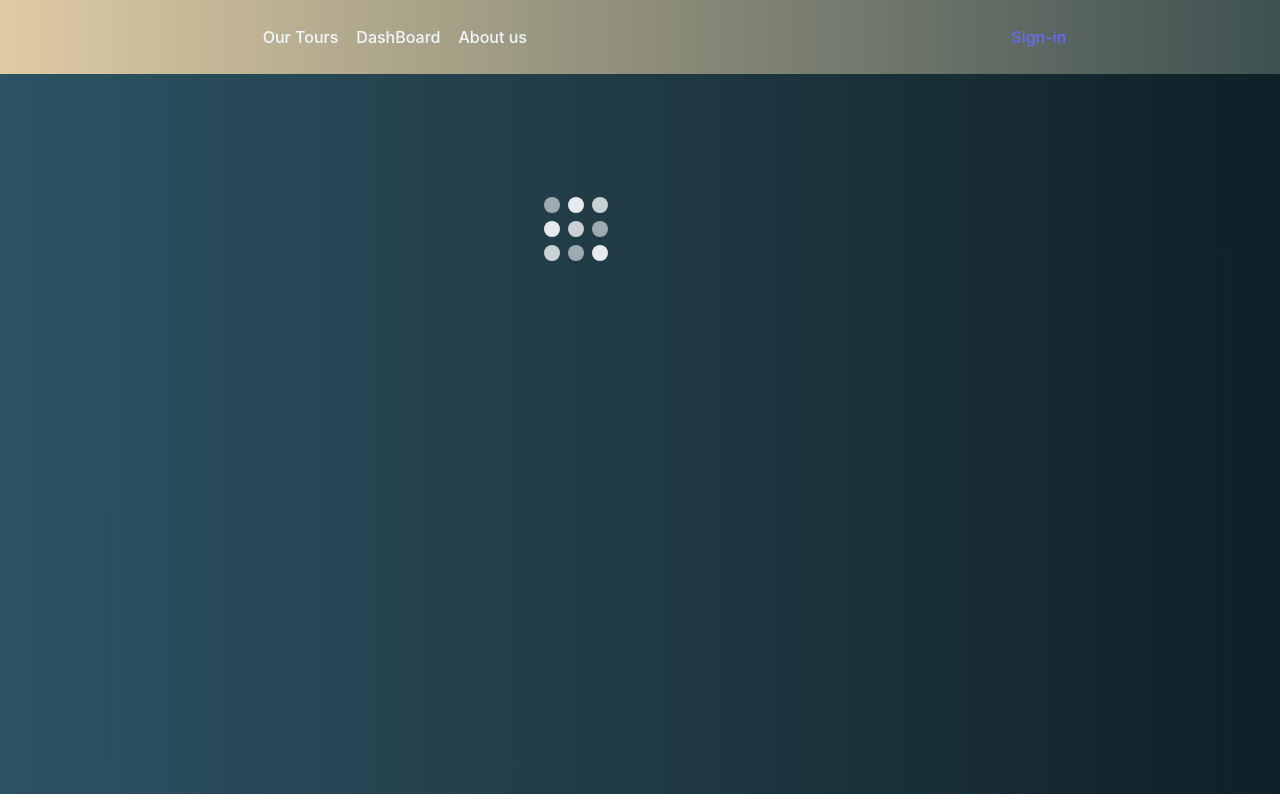
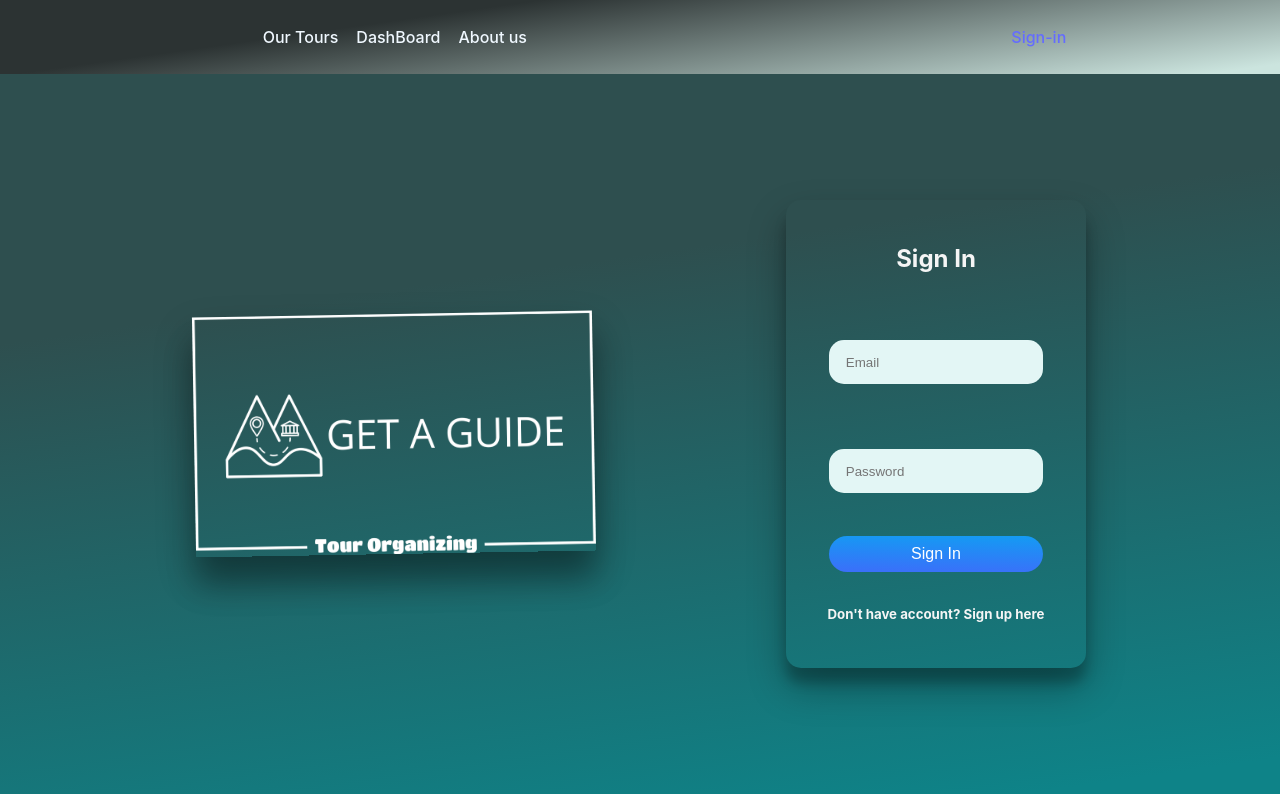
Before and after one commit to FaridBash/GetGuide, a React (Vite) app: page /signin in a window 1280 px wide. Built offline with nearby package versions, Linux system fonts and the light colour scheme; no server answers.

Commit message:
login inprogress

```diff
--- a/src/App.jsx
+++ b/src/App.jsx
@@ -6,6 +6,7 @@ import Header from './components/Header/Header'
 import GuideDash from './components/GuideSection/GuideDash'
 import { createBrowserRouter, RouterProvider } from "react-router-dom";
 import TourDetail from './components/TourDetail/TourDetail'
+import SignIn from './components/SignIn/SignIn'
 
 
 const route = createBrowserRouter([
@@ -25,6 +26,10 @@ const route = createBrowserRouter([
         path: "/guidedash",
         element: <GuideDash/>,
       },
+      {
+        path: "/signin",
+        element: <SignIn/>,
+      },
 
     ],
   },
--- a/src/components/GuideSection/AuctionCard.css
+++ b/src/components/GuideSection/AuctionCard.css
@@ -2,7 +2,7 @@
 
 #auc-container{
     width: 15rem;
-    height: 13rem;
+    height: 18rem;
     border: 1px solid #fff;
     margin: 1rem;
     border-radius: 15px;
@@ -10,6 +10,7 @@
     flex-direction: column;
     align-items: center;
     justify-content: start;
+
 }
 
 #auc-container h5{
--- a/src/components/GuideSection/GuideDash.jsx
+++ b/src/components/GuideSection/GuideDash.jsx
@@ -1,37 +1,40 @@
-import { useEffect,useState } from "react";
+import { useEffect, useState } from "react";
+import Spinner from "../Spinner";
 import AuctionCard from "./AuctionCard";
-import './GuideDash.css'
+import "./GuideDash.css";
 
+export default function GuideDash() {
+  const [isLoading, setIsLoadind] = useState(false);
+  const [auctions, setAcutions] = useState([]);
+  const [filteredAuctions, setFilteredAcutions] = useState();
+  const [auctionBoxId, setAuctionBoxId] = useState(undefined);
+  const [bid, setBid] = useState(undefined);
+  const [user, setUser] = useState(JSON.parse(localStorage.getItem('onlineUser')).role);
+  const [onlineUser, setOnlineUser]=useState(JSON.parse(localStorage.getItem('onlineUser'))??null);
+  const url = `https://640457a280d9c5c7bac5adca.mockapi.io/getguide/auctions`;
 
-export default function GuideDash(){
-    const [isLoading, setIsLoadind]=useState(false);
-    const [auctions, setAcutions]=useState();
-    const [filteredAuctions, setFilteredAcutions]=useState();
+  useEffect(() => {
+    getAuctions();
+  }, []);
 
-    const [user, setUser]=useState('user');
-    const url=`https://640457a280d9c5c7bac5adca.mockapi.io/getguide/auctions`;
-
-    useEffect(()=>{
-        getAuctions();
-
-
-      },[])
-
-      useEffect(()=>{
-
-        if(user==='user' && auctions){
-          const auctionsByUser=auctions.filter((e)=>{return e.username==='Fareed'? e: console.log("object");})
+  useEffect(() => {
+    if (user === "user" && auctions) {
+      const auctionsByUser = auctions.filter((e) => {
+        return e.username === JSON.parse(localStorage.getItem('onlineUser')).firstName ? e : console.log("object");
+      });
       console.log("filtered auctu=ions", auctionsByUser);
 
       setFilteredAcutions(auctionsByUser);
       console.log("Auct by user", auctions);
+    }
+  }, [auctions]);
 
-        }
+  useEffect(() => {
+    console.log("My Bid is", bid);
+    updateHandler(auctionBoxId, bid);
+  }, [bid]);
 
-    },[auctions])
-
-
-    function getAuctions(){
+  function getAuctions() {
     setIsLoadind(true);
     try {
       fetch(url)
@@ -43,37 +46,121 @@ export default function GuideDash(){
           console.log(data);
           setIsLoadind(false);
         });
-      } catch (error) {console.log("Couldn't fetch");}
+    } catch (error) {
+      console.log("Couldn't fetch");
+    }
+  }
+
+  function bidClickHandler(d, id) {
+    setBid(d);
+    setAuctionBoxId(id);
+    console.log("clicccck", id);
+  }
+
+  async function updateHandler(itemId, newbid) {
+    const myAuc = auctions.filter((e) => {
+      return e.id === itemId ? e : undefined;
+    });
+    console.log("myAuc", myAuc);
+    try {
+      fetch(`${url}/${itemId}`, {
+        method: "PUT",
+        body: JSON.stringify({
+          bids: [...myAuc[0].bids, newbid],
+        }),
+        headers: {
+          "Content-type": "application/json; charset=UTF-8",
+        },
+      })
+        .then((res) => res.json())
+        .then((data) => console.log("res", data));
+    } catch (error) {
+
+    }
   }
 
 
-    if(user === 'user'){
-      return <div>
-        <h1>Hello user</h1>
-        {!isLoading && filteredAuctions && filteredAuctions.map((e)=>{
-          return <AuctionCard key={e.id} place={e.place} language={e.language} user={e.username} bids={e.bids.length} userType={user}/>
+  async function updateUserHandler(userId, role){
+    // let user=JSON.parse(localStorage.getItem('onlineUser'));
+    // const role=role;
+    // user={...user, role}
+    try {
+        fetch(`https://640457a280d9c5c7bac5adca.mockapi.io/getguide/users/${userId}`, {
+        method: 'PUT',
+        body: JSON.stringify({
+
+          role:role,
+
+          }),
+          headers: {
+            'Content-type': 'application/json; charset=UTF-8',
+          },
         })
+    .then(res => res.json())
+    .then(data => console.log("res",data))
+    // console.log("EDIT obj:", data);
+    } catch (error) {
 
     }
-        {isLoading && <div id='spinner'> <div className="lds-grid"><div></div><div></div><div></div><div></div><div></div><div></div><div></div><div></div><div></div></div> </div>}
+    }
+
+  if (user === "user") {
+    return (
+      <div id="user-page">
+        <h4>Hello {onlineUser.firstName}</h4>
+        <div id="user-dash">
+          {!isLoading &&
+            filteredAuctions &&
+            filteredAuctions.map((e) => {
+              return (
+                <AuctionCard
+                  key={e.id}
+                  place={e.place}
+                  language={e.language}
+                  user={e.username}
+                  bids={e.bids.length}
+                  userType={user}
+                />
+              );
+            })}
+          {isLoading && <Spinner />}
         </div>
-    }
-    else if(user === 'guide' ){
-
-    return <div id="guide-dash-container">
-        <h4>Hello Guide</h4>
+      </div>
+    );
+  } else if (user === "guide") {
+    return (
+      <div id="guide-dash-container">
+        <h4>Hello {onlineUser.firstName}</h4>
         <div id="page-container">
           <h5>Open Bids:</h5>
           <div id="auctions-sec">
-        {!isLoading && auctions && auctions.map((e)=>{
-            return <AuctionCard place={e.place} language={e.language} user={e.username} bids={e.bids.length} userType={user}/>
+            {!isLoading &&
+              auctions &&
+              auctions.map((e) => {
+                return (
+                  <AuctionCard
+                    key={e.id}
+                    place={e.place}
+                    language={e.language}
+                    user={e.username}
+                    bids={e.bids.length}
+                    userType={user}
+                    bidClickHandler={bidClickHandler}
+                    aucId={e.id}
+                  />
+                );
               })}
-        {isLoading && <div id='spinner'> <div className="lds-grid"><div></div><div></div><div></div><div></div><div></div><div></div><div></div><div></div><div></div></div> </div>}
+            {isLoading && <Spinner />}
           </div>
         </div>
       </div>
-    }
-    else if(user === 'admin'){
-      return <div><h1>Wlcome admin</h1></div>
+    );
+  } else if (user === "admin") {
+    return (
+      <div>
+        <h1>Welcome admin</h1>
+        <button onClick={()=>{updateUserHandler(10, "admin")}}>edit</button>
+      </div>
+    );
   }
 }
--- a/src/components/Header/Header.css
+++ b/src/components/Header/Header.css
@@ -5,13 +5,18 @@
 
 #outlet {
   width: 100%;
-  height: 90%;
+  height: 90vh;
   display: flex;
   flex-direction: row;
   align-items: center;
-  background: #0f2027;
-  background: -webkit-linear-gradient(to right, #2c5364, #203a43, #0f2027);
-  background: linear-gradient(to right, #2c5364, #203a43, #0f2027);
+  background: rgb(46, 79, 79);
+  background: linear-gradient(
+    172deg,
+    rgba(46, 79, 79, 1) 30%,
+    rgba(14, 131, 136, 1) 96%
+  );
+  color: whitesmoke;
+  overflow-y: hidden;
 }
 
 #header {
@@ -21,18 +26,19 @@
   display: flex;
   align-items: center;
   justify-content: space-around;
-  background: #3e5151;
-  background: -webkit-linear-gradient(
-    to right,
-    #decba4,
-    #3e5151
+  background: rgb(44, 51, 51);
+  background: linear-gradient(
+    172deg,
+    rgba(44, 51, 51, 1) 30%,
+    rgba(203, 228, 222, 1) 96%
   );
-  background: linear-gradient(
-    to right,
-    #decba4,
-    #3e5151
-  );
+}
 
+#user-logout{
+  width: max-content;
+  display: flex;
+  align-items: center;
+  justify-content: space-evenly;
 }
 
 #header h2 {
@@ -107,7 +113,6 @@
     flex-direction: row;
     align-items: center;
     padding-top: 1rem;
-
     padding-bottom: 2rem;
   }
 }
--- /dev/null
+++ b/src/components/SignIn/SignIn.css
@@ -0,0 +1,101 @@
+
+#signup-form-container{
+    width: 35vw;
+    height: 65%;
+    display: flex;
+    /* flex-direction: column; */
+    align-items: center;
+    justify-content: center;
+    /* border: 2px solid white; */
+    margin: auto;
+    /* padding: 3rem; */
+}
+
+
+#signup-form{
+    width: 80%;
+    min-width: 300px;
+    height: 100%;
+    display: flex;
+    flex-direction: column;
+    align-items: center;
+    justify-content: space-around;
+    /* border: 2px solid #fff; */
+    border-radius: 15px;
+    padding: 1rem;
+    box-shadow: rgba(0, 0, 0, 0.3) 0px 19px 38px, rgba(0, 0, 0, 0.22) 0px 15px 12px;
+}
+#inputs{
+
+    width: 100%;
+    height: 50%;
+    display: flex;
+    flex-direction: column;
+}
+
+#logo{
+  width: 25rem;
+  height: 15rem;
+  margin-right: 12rem;
+  box-shadow: rgba(0, 0, 0, 0.3) 0px 19px 38px, rgba(0, 0, 0, 0.22) 0px 30px 30px;
+  transform: rotate(-1deg);
+}
+
+.signup-input{
+    width: 80%;
+    height: 20%;
+    border-radius: 15px;
+    border: 1px solid transparent;
+    box-sizing: border-box;
+    margin: auto;
+    padding: 1rem;
+    background-color:#e3f6f5;
+    color: #272643;
+}
+
+
+
+/* CSS */
+.button-21 {
+  width: 80%;
+  align-items: center;
+  appearance: none;
+  background-color: #3EB2FD;
+  background-image: linear-gradient(1deg, #4F58FD, #149BF3 99%);
+  background-size: calc(100% + 20px) calc(100% + 20px);
+  border-radius: 100px;
+  border-width: 0;
+  box-shadow: none;
+  box-sizing: border-box;
+  color: #FFFFFF;
+  cursor: pointer;
+  display: inline-flex;
+  font-family: CircularStd,sans-serif;
+  font-size: 1rem;
+  height: auto;
+  justify-content: center;
+  line-height: 1.5;
+  padding: 6px 20px;
+  position: relative;
+  text-align: center;
+  text-decoration: none;
+  transition: background-color .2s,background-position .2s;
+  user-select: none;
+  -webkit-user-select: none;
+  touch-action: manipulation;
+  vertical-align: top;
+  white-space: nowrap;
+}
+
+.button-21:active,
+.button-21:focus {
+  outline: none;
+}
+
+.button-21:hover {
+  background-position: -20px -20px;
+}
+
+.button-21:focus:not(:active) {
+  box-shadow: rgba(40, 170, 255, 0.25) 0 0 0 .125em;
+}
--- /dev/null
+++ b/src/components/SignIn/SignIn.jsx
@@ -0,0 +1,77 @@
+import { useEffect, useRef, useState } from "react"
+import Spinner from "../Spinner";
+import { useNavigate } from "react-router-dom";
+import './SignIn.css'
+
+
+
+export default function SignIn(){
+    const [users, setUsers]=useState(undefined);
+    const [onlineUser, setOnlineUser]=useState(JSON.parse(localStorage.getItem("onlineUser"))??null);
+    const [isLoading, setIsLoadind]=useState(false);
+    const navigate = useNavigate();
+    const emailRef=useRef(null)
+    const passwordRef=useRef(null)
+    const url=`https://640457a280d9c5c7bac5adca.mockapi.io/getguide/users`;
+
+
+    useEffect(()=>{
+
+        if(users!=undefined){
+            const onUser=users.find(u=>u.email===emailRef.current.value);
+            if(onUser){
+              console.log("Onuser");
+              if(passwordRef.current.value===onUser.password){
+                localStorage.setItem("onlineUser",JSON.stringify(onUser))
+                console.log('onlineUser',onUser);
+                navigate(-1);
+              }
+            }
+        }
+
+
+    },[users])
+
+    function handleSubmmit(e){
+        e.preventDefault();
+        getUser();
+
+    }
+
+    async function getUser() {
+        setIsLoadind(true);
+        try {
+          fetch(url)
+            .then((res) => {
+              return res.json();
+            })
+            .then((data) => {
+              if (data) {
+                console.log("Users", data);
+                setUsers(data);
+                setIsLoadind(false);
+              }
+            });
+        } catch (error) {
+          console.log("couldnt fetch");
+        }
+      }
+
+
+
+    return(
+        <div id="signup-form-container">
+          <img src="src\assets\get-a-guide-high-resolution-logo-white-on-transparent-background.png" alt="" id="logo" />
+            <form id="signup-form">
+            <h2>Sign In</h2>
+                <div id="inputs">
+                    <input type="email" ref={emailRef} placeholder="Email" required className="signup-input"/>
+                    <input type="password" ref={passwordRef} placeholder="Password" required className="signup-input"/>
+                </div>
+                <button type="submit"  className="button-21" onClick={handleSubmmit}>Sign In</button>
+            <h5>Don't have account? Sign up here</h5>
+            </form>
+
+        </div>
+    )
+}
--- /dev/null
+++ b/src/components/Spinner.css
@@ -0,0 +1,73 @@
+
+#spinner{
+    margin: auto;
+    margin-top: 10%;
+}
+
+.lds-grid {
+    display: inline-block;
+    position: relative;
+    width: 80px;
+    height: 80px;
+  }
+  .lds-grid div {
+    position: absolute;
+    width: 16px;
+    height: 16px;
+    border-radius: 50%;
+    background: #fff;
+    animation: lds-grid 1.2s linear infinite;
+  }
+  .lds-grid div:nth-child(1) {
+    top: 8px;
+    left: 8px;
+    animation-delay: 0s;
+  }
+  .lds-grid div:nth-child(2) {
+    top: 8px;
+    left: 32px;
+    animation-delay: -0.4s;
+  }
+  .lds-grid div:nth-child(3) {
+    top: 8px;
+    left: 56px;
+    animation-delay: -0.8s;
+  }
+  .lds-grid div:nth-child(4) {
+    top: 32px;
+    left: 8px;
+    animation-delay: -0.4s;
+  }
+  .lds-grid div:nth-child(5) {
+    top: 32px;
+    left: 32px;
+    animation-delay: -0.8s;
+  }
+  .lds-grid div:nth-child(6) {
+    top: 32px;
+    left: 56px;
+    animation-delay: -1.2s;
+  }
+  .lds-grid div:nth-child(7) {
+    top: 56px;
+    left: 8px;
+    animation-delay: -0.8s;
+  }
+  .lds-grid div:nth-child(8) {
+    top: 56px;
+    left: 32px;
+    animation-delay: -1.2s;
+  }
+  .lds-grid div:nth-child(9) {
+    top: 56px;
+    left: 56px;
+    animation-delay: -1.6s;
+  }
+  @keyframes lds-grid {
+    0%, 100% {
+      opacity: 1;
+    }
+    50% {
+      opacity: 0.5;
+    }
+  }
--- /dev/null
+++ b/src/components/Spinner.jsx
@@ -0,0 +1,13 @@
+
+import './Spinner.css'
+
+export default function Spinner(){
+
+
+    return <div id="spinner">
+    {" "}
+    <div className="lds-grid">
+      <div></div><div></div><div></div><div></div><div></div><div></div><div></div><div></div><div></div>
+    </div>{" "}
+  </div>
+}
--- a/src/components/TourDetail/TourDetail.jsx
+++ b/src/components/TourDetail/TourDetail.jsx
@@ -1,6 +1,7 @@
 import { useEffect, useState } from "react";
 import { useParams } from "react-router-dom";
 import { useLocation } from "react-router-dom";
+import Spinner from "../Spinner";
 import LangSelect from "./LangSelect";
 import "./TourDetail.css";
 
@@ -75,12 +76,7 @@ async function fetchOpenAuction(obj){
   return (
     <div id="detail-container">
       {isLoading && (
-        <div id="spinner">
-          {" "}
-          <div className="lds-grid">
-            <div></div><div></div><div></div><div></div><div></div><div></div><div></div><div></div><div></div>
-          </div>{" "}
-        </div>
+        <Spinner/>
       )}
       {place && (
         <>
@@ -104,7 +100,7 @@ async function fetchOpenAuction(obj){
               <div id="control-section">
                 <LangSelect handleChange={handleChange} />
                 <button id="auction-btn" onClick={()=>{
-                    setAuctionObj({place: place.name, language: option.value, bids:[], username:"Fareed"});
+                    setAuctionObj({place: place.name, language: option.value, bids:[], username:JSON.parse(localStorage.getItem('onlineUser')).firstName});
                   console.log("option", option.value);}}
                   >Start Auction</button>
               </div>
```
Also changed, not shown: src/components/GuideSection/AuctionCard.jsx (+4 -6 lines), src/components/GuideSection/GuideDash.css (+20 -0 lines), src/components/Header/Header.jsx (+13 -3 lines), src/assets/get-a-guide-high-resolution-logo-white-on-transparent-background.png (added). Lines whose indentation alone changed are shown as unchanged.
